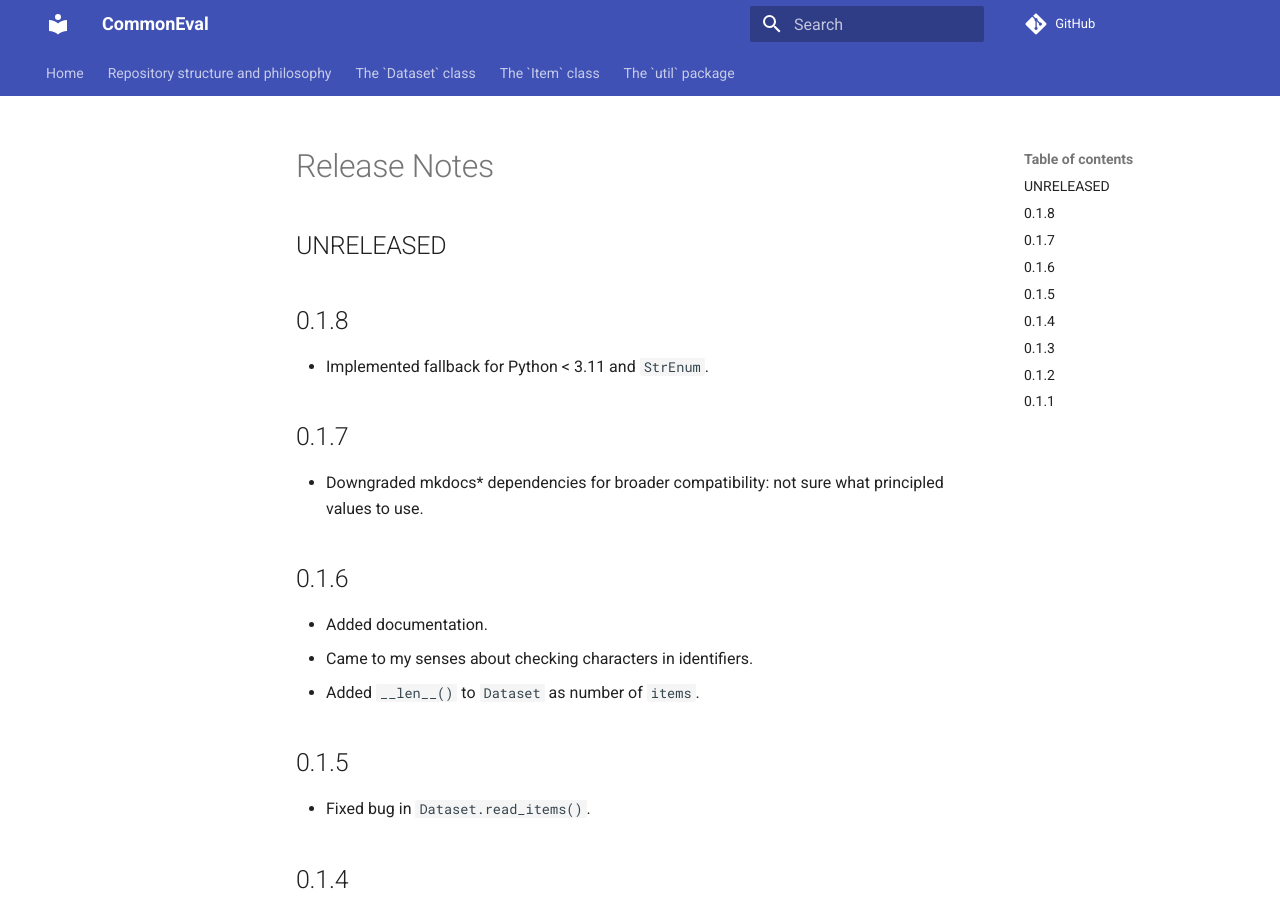
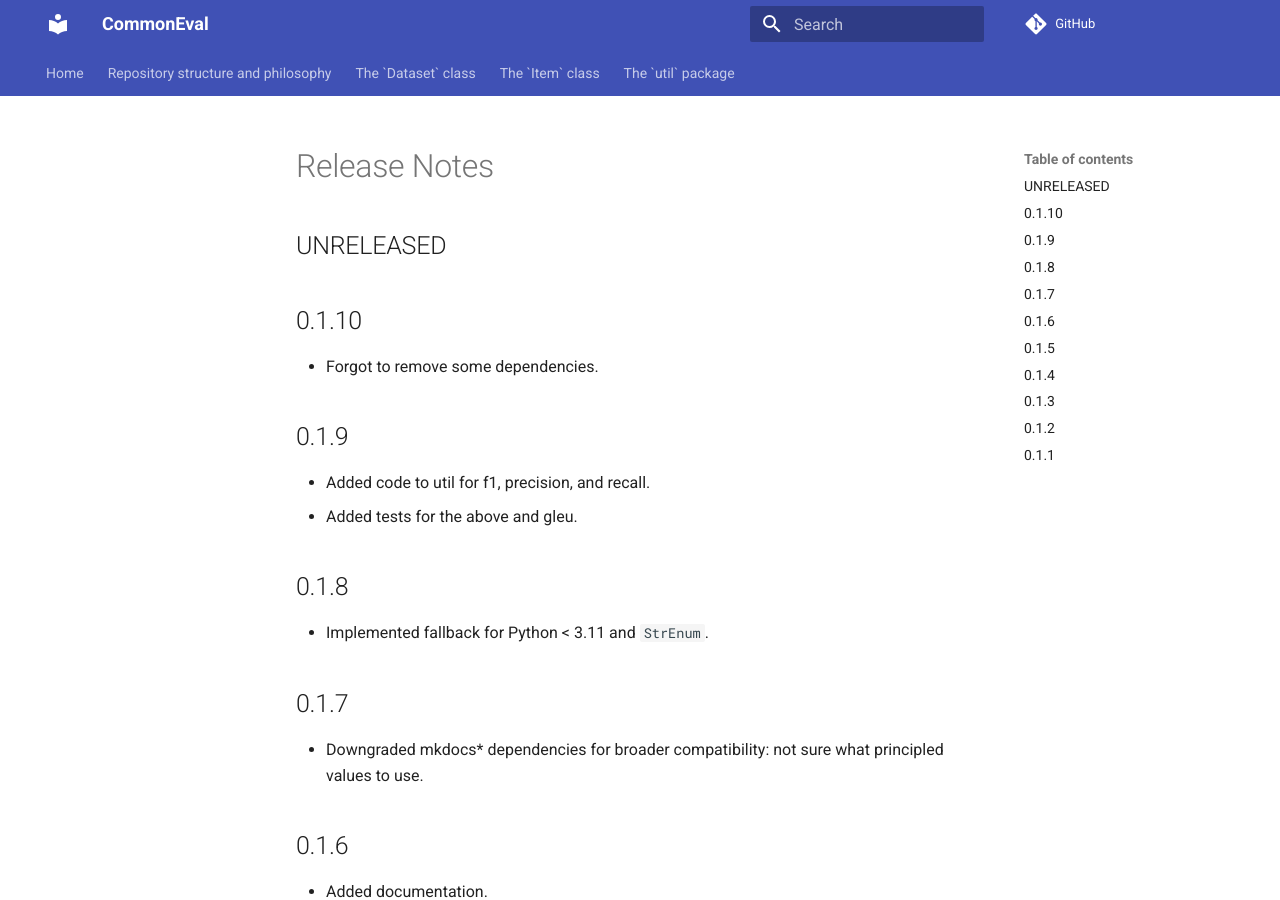
Before and after one commit to Clear-Bible/CommonEval, an MkDocs documentation site: the page built from docs/ReleaseNotes.md, in a window 1280 px wide and 900 px high. Built offline with MkDocs 1.6.1 and Material for MkDocs 9.7.7, drawn with Linux system fonts in a browser that asks for light colours; comment, search, counter and statistics services are not loaded.

Commit message:
v 0.1.10

```diff
--- a/docs/ReleaseNotes.md
+++ b/docs/ReleaseNotes.md
@@ -1,6 +1,15 @@
 # Release Notes
 
 ## UNRELEASED
+
+## 0.1.10
+
+- Forgot to remove some dependencies.
+
+## 0.1.9
+
+- Added code to util for f1, precision, and recall.
+- Added tests for the above and gleu.
 
 ## 0.1.8
 
--- a/pyproject.toml
+++ b/pyproject.toml
@@ -1,6 +1,6 @@
 [project]
 name = "commoneval"
-version = "0.1.8"
+version = "0.1.10"
 description = ""
 authors = [
     {name = "Sean Boisen",email = "sean.boisen@biblica.com"}
@@ -14,8 +14,6 @@ packages = [
 [tool.poetry.dependencies]
 Python = ">=3.10"
 jsonlines = "^4.0.0"
-python-slugify = "^8.0.4"
-dacite = "^1.9.2"
 pyyaml = "^6.0.2"
 # these are downgraded for compatability: not sure what the proper values
 # ought to be
```
